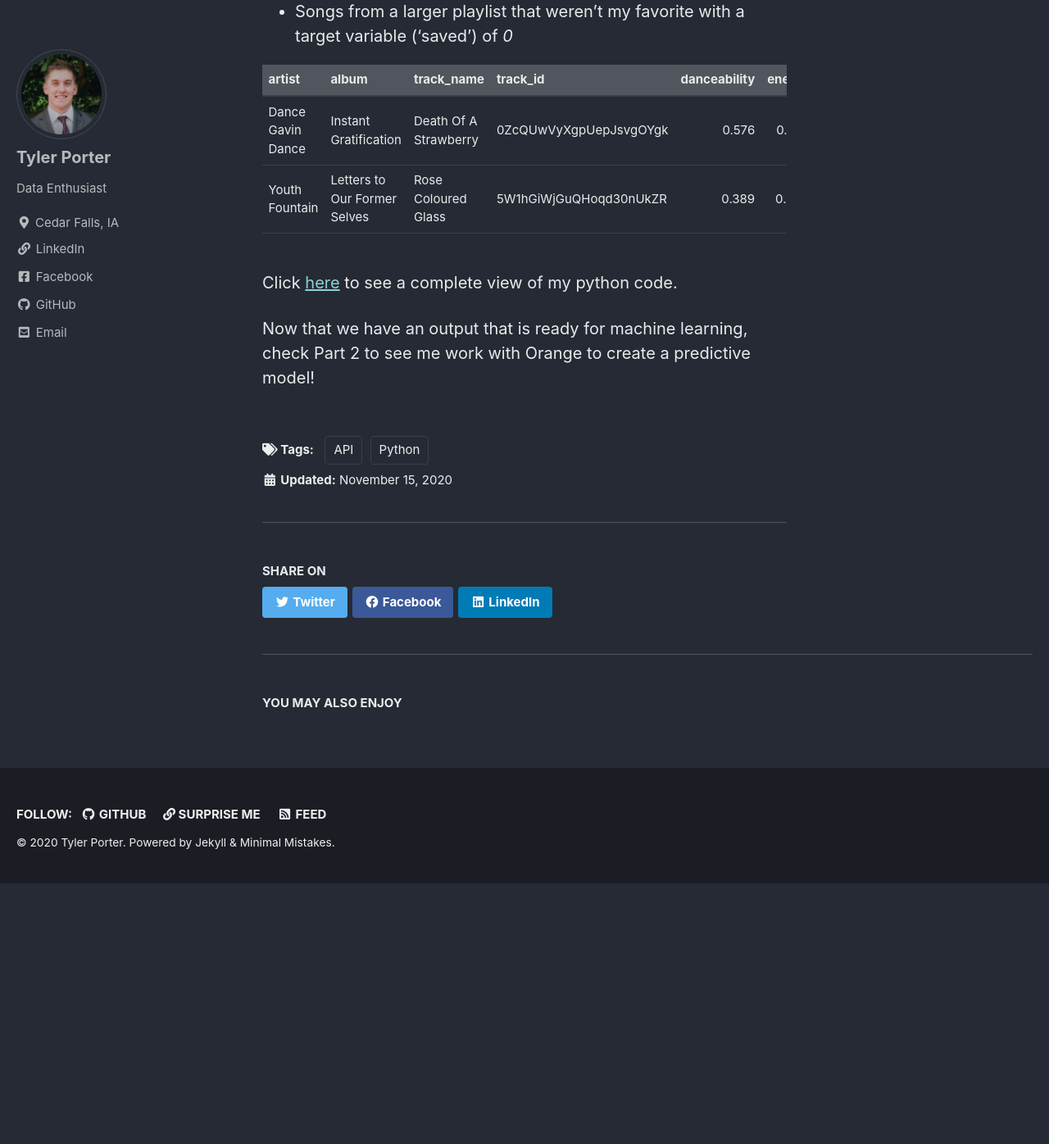
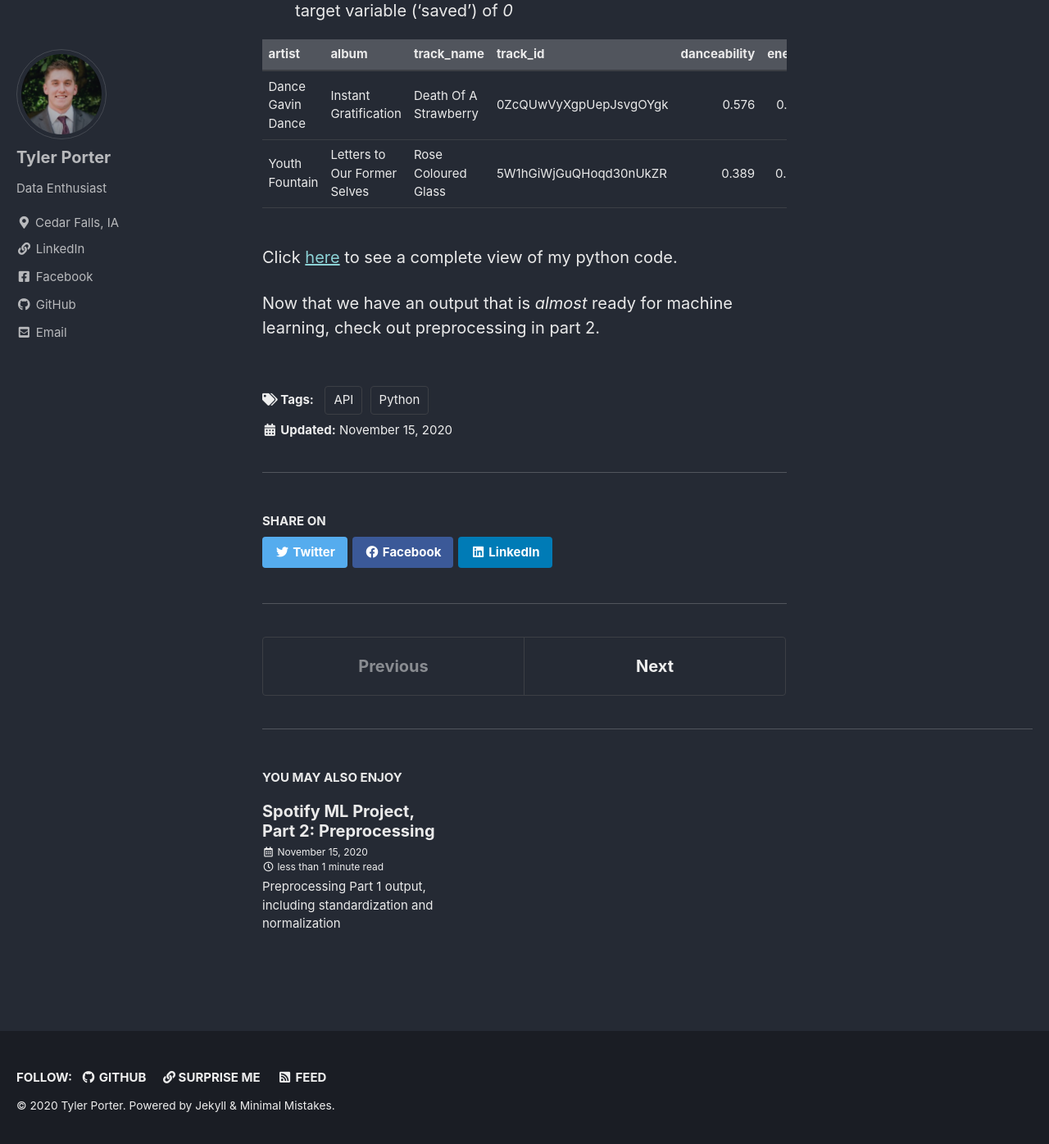
Before and after one commit to tyljporter/typo.github.io, a Jekyll site: the page built from _posts/2020-11-08-Spotify.md, in a window 1280 px wide and 1400 px high, scrolled down 7175 px. Shown: the top 1396 px of the window at 82% size. Built offline with Jekyll 4.4.1, drawn with Linux system fonts in a browser that asks for light colours; cached includes are drawn as plain includes; before the commit the page ends 8253 px from its top, so only the background shows below that; some of the changed text lies outside the part shown.

Commit message:
Spotify part 2 prep

```diff
--- a/_posts/2020-11-08-Spotify.md
+++ b/_posts/2020-11-08-Spotify.md
@@ -261,4 +261,4 @@
 Click [here](https://tyljporter.github.io/SpotifyP1/) to see a complete view of my python code.
 
 
-Now that we have an output that is ready for machine learning, check Part 2 to see me work with Orange to create a predictive model!
+Now that we have an output that is *almost* ready for machine learning, check out preprocessing in part 2.
--- /dev/null
+++ b/_posts/2020-11-30-Spotify2.md
@@ -0,0 +1,37 @@
+---
+title: "Spotify ML Project, Part 2: Preprocessing"
+date: 2020-11-15
+tags: [Python, API, Statistics]
+excerpt: "Preprocessing Part 1 output, including standardization and normalization"
+mathjax: "true"
+
+---
+<img src="{{ site.url }}{{ site.baseurl }}/images/spotify.png" alt="Spotify logo">
+
+
+# Overview
+Tools utilized:
+* Python
+
+
+Python libraries used:
+* [Spotipy](https://spotipy.readthedocs.io/en/2.16.1/#)
+* [Pandas](https://pandas.pydata.org/docs/)
+* [Sys](https://docs.python.org/3/library/sys.html)
+* [Math](https://docs.python.org/3/library/math.html)
+<br />
+<br />
+
+
+# Introduction
+As an avid music listener, after the discovery of the [Spotify API](https://developer.spotify.com/documentation/web-api/) and an accompanying [python library](https://spotipy.readthedocs.io/en/2.16.1/#), I was very excited to dig in and start playing with some of my own user data! As any analyst knows, getting access to clean, usable data is often 80% of the work.
+
+In my Spotify library, I have a master playlist of songs that fit into my favorite mash-up of genres: Post-harcore, pop punk, metalcore, and alt-rock; when I come across new music that fits into the genre, I throw it into that playlist so that I can come back to it later.
+<div>
+  <iframe src="https://open.spotify.com/embed/playlist/3dgfLqrR0v70pKNb961q6q" width="100%" height="350" frameborder="0" allowtransparency="true" allow="encrypted-media"></iframe>
+</div>
+
+Spotify makes it easy to 'like' certain songs and places them in a separate, private playlist.
+This got me thinking; assuming that all of my 'liked' songs are within the above playlist, can we use Machine Learning to decipher what makes a song go from simply a good song to one that I absolutely love?
+<br />
+<br />
```
Also changed, not shown: other parts of _posts/2020-11-08-Spotify.md (+1 -1 lines).
